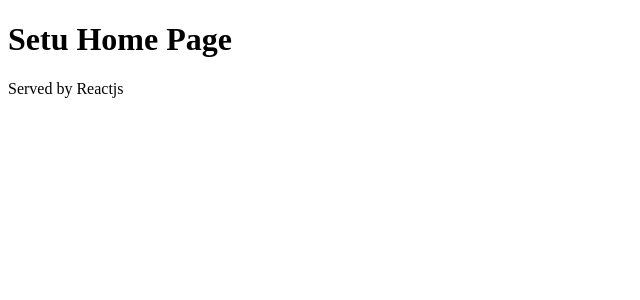
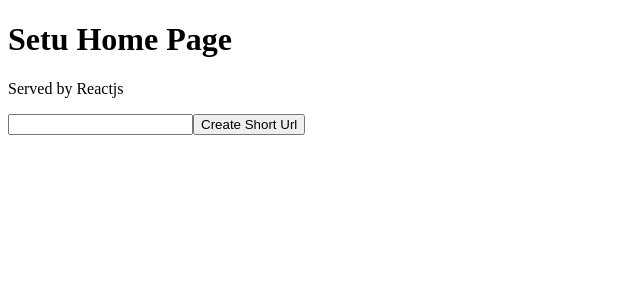
Before and after one commit to coderGtm/setu, a React (Create React App) app in the folder client/: page / in a window 1280 px wide. Shown: the top 300 px of the page, without its empty margins (0-640 px from the left). Built offline with nearby package versions, Linux system fonts and the light colour scheme.

Commit message:
created basic url form for home page

```diff
--- /dev/null
+++ b/client/src/components/UrlForm.js
@@ -0,0 +1,18 @@
+import React, {useState} from 'react';
+
+function UrlForm() {
+    const [url, setUrl] = useState("");
+    const handleSubmit = (event) => {
+        event.preventDefault();
+        alert(url);
+    }
+
+    return (
+        <form onSubmit={handleSubmit}>
+            <input type="url" value={url} onChange={(e)=>setUrl(e.target.value)} />
+            <button type="submit">Create Short Url</button>
+        </form>
+    )
+}
+
+export default UrlForm;
--- a/client/src/pages/Home.js
+++ b/client/src/pages/Home.js
@@ -1,10 +1,12 @@
 import React from 'react';
+import UrlForm from '../components/UrlForm';
 
 function Home() {
     return (
         <div>
             <h1>Setu Home Page</h1>
             <p>Served by Reactjs</p>
+            <UrlForm />
         </div>
     )
 }
```
Also changed, not shown: client/src/components/UrlInput.js (deleted, +0 -9 lines).
